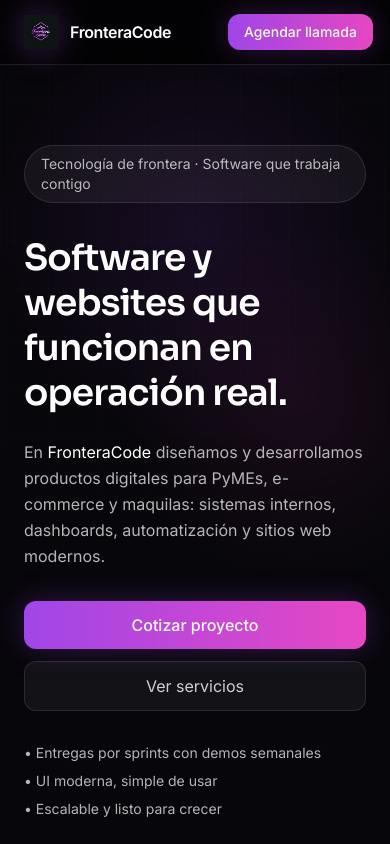
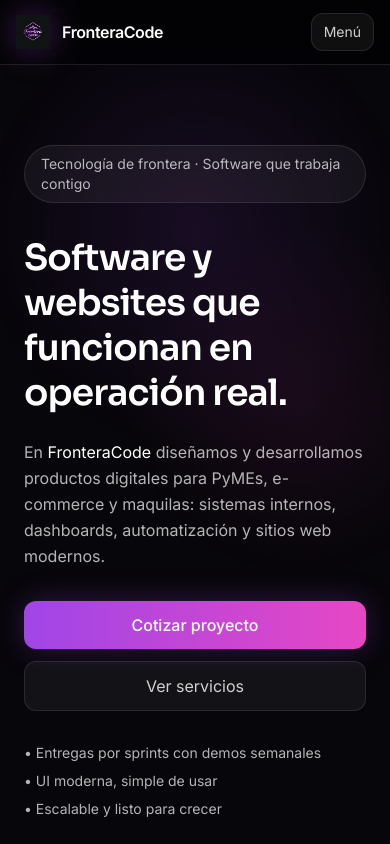
Before and after one commit to roiszs/FronteraCode, a Next.js app: page / in a window 390 px wide. Shown: the top 844 px of the page. Built offline with nearby package versions, Linux system fonts and the light colour scheme.

Commit message:
Mejorando el responsive

```diff
--- a/app/globals.css
+++ b/app/globals.css
@@ -38,3 +38,6 @@
   mask-image: radial-gradient(circle at 50% 20%, black 20%, transparent 65%);
   opacity: 0.18;
 }
+html, body {
+  overflow-x: hidden;
+}
--- a/app/layout.tsx
+++ b/app/layout.tsx
@@ -18,7 +18,7 @@
 }) {
   return (
     <html lang="es" className={`${inter.variable} ${sora.variable}`}>
-      <body className="bg-[#07060A] text-white antialiased">
+      <body className="bg-[#07060A] text-white antialiased overflow-x-hidden">
         {children}
       </body>
     </html>
--- a/src/components/Navbar.tsx
+++ b/src/components/Navbar.tsx
@@ -1,4 +1,7 @@
+"use client";
+
 import Image from "next/image";
+import { useState } from "react";
 
 const nav = [
   { label: "Servicios", href: "#servicios" },
@@ -9,12 +12,14 @@
 ];
 
 export default function Navbar() {
+  const [open, setOpen] = useState(false);
+
   return (
     <header className="sticky top-0 z-50 border-b border-white/10 bg-black/60 backdrop-blur-md">
-      <div className="mx-auto max-w-6xl px-6">
-        <div className="flex h-16 items-center justify-between gap-6">
+      <div className="mx-auto max-w-6xl px-4 sm:px-6">
+        <div className="flex h-16 items-center justify-between gap-4">
           {/* Brand */}
-          <a href="#top" className="flex items-center gap-3 min-w-[180px]">
+          <a href="#top" className="flex items-center gap-3 min-w-[170px]">
             <Image
               src="/brand/Logo1Oscuro.png"
               alt="FronteraCode"
@@ -26,21 +31,18 @@
             <span className="font-semibold tracking-tight">FronteraCode</span>
           </a>
 
-          {/* Nav */}
+          {/* Desktop nav */}
           <nav className="hidden lg:flex items-center gap-7 text-sm font-medium text-white/70">
             {nav.map((i) => (
-              <a
-                key={i.href}
-                href={i.href}
-                className="hover:text-white transition"
-              >
+              <a key={i.href} href={i.href} className="hover:text-white transition">
                 {i.label}
               </a>
             ))}
           </nav>
 
-          {/* CTAs */}
-          <div className="flex items-center gap-3 whitespace-nowrap">
+          {/* Right side */}
+          <div className="flex items-center gap-3">
+            {/* Desktop CTAs */}
             <a
               className="hidden sm:inline-flex rounded-xl border border-white/10 bg-white/5 px-4 py-2 text-sm text-white/80 hover:text-white hover:bg-white/10 transition"
               href="mailto:fronteracode@gmail.com?subject=Cotizaci%C3%B3n%20FronteraCode"
@@ -49,7 +51,7 @@
             </a>
 
             <a
-              className="inline-flex rounded-xl px-4 py-2 text-sm font-medium text-white transition hover:scale-[1.03] active:scale-[0.98]"
+              className="hidden sm:inline-flex rounded-xl px-4 py-2 text-sm font-medium text-white transition hover:scale-[1.03] active:scale-[0.98]"
               style={{
                 background:
                   "linear-gradient(90deg, rgba(177,77,255,0.9), rgba(255,79,216,0.9))",
@@ -61,9 +63,63 @@
             >
               Agendar llamada
             </a>
+
+            {/* Mobile menu button */}
+            <button
+              type="button"
+              className="lg:hidden inline-flex items-center justify-center rounded-xl border border-white/10 bg-white/5 px-3 py-2 text-sm text-white/80 hover:bg-white/10 transition"
+              onClick={() => setOpen((v) => !v)}
+              aria-label={open ? "Cerrar menú" : "Abrir menú"}
+              aria-expanded={open}
+            >
+              {open ? "Cerrar" : "Menú"}
+            </button>
           </div>
         </div>
       </div>
+
+      {/* Mobile panel */}
+      {open && (
+        <div className="lg:hidden border-t border-white/10 bg-black/70 backdrop-blur-md">
+          <div className="mx-auto max-w-6xl px-4 sm:px-6 py-4 grid gap-2">
+            {nav.map((i) => (
+              <a
+                key={i.href}
+                href={i.href}
+                className="rounded-xl px-3 py-2 text-white/80 hover:bg-white/10 transition"
+                onClick={() => setOpen(false)}
+              >
+                {i.label}
+              </a>
+            ))}
+
+            <div className="pt-3 grid gap-2">
+              <a
+                className="rounded-xl border border-white/10 bg-white/5 px-4 py-2 text-sm text-white/80 hover:text-white hover:bg-white/10 transition"
+                href="mailto:fronteracode@gmail.com?subject=Cotizaci%C3%B3n%20FronteraCode"
+                onClick={() => setOpen(false)}
+              >
+                Email
+              </a>
+
+              <a
+                className="rounded-xl px-4 py-2 text-sm font-medium text-white transition hover:scale-[1.02] active:scale-[0.98]"
+                style={{
+                  background:
+                    "linear-gradient(90deg, rgba(177,77,255,0.9), rgba(255,79,216,0.9))",
+                  boxShadow: "0 0 30px rgba(177,77,255,0.25)",
+                }}
+                href="https://wa.me/526567635652?text=Hola%20FronteraCode%2C%20quiero%20cotizar%20un%20proyecto."
+                target="_blank"
+                rel="noreferrer"
+                onClick={() => setOpen(false)}
+              >
+                Agendar llamada
+              </a>
+            </div>
+          </div>
+        </div>
+      )}
     </header>
   );
 }
```
